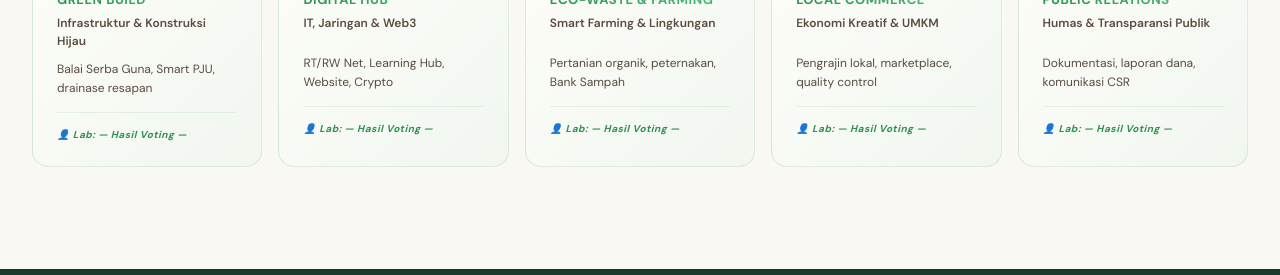
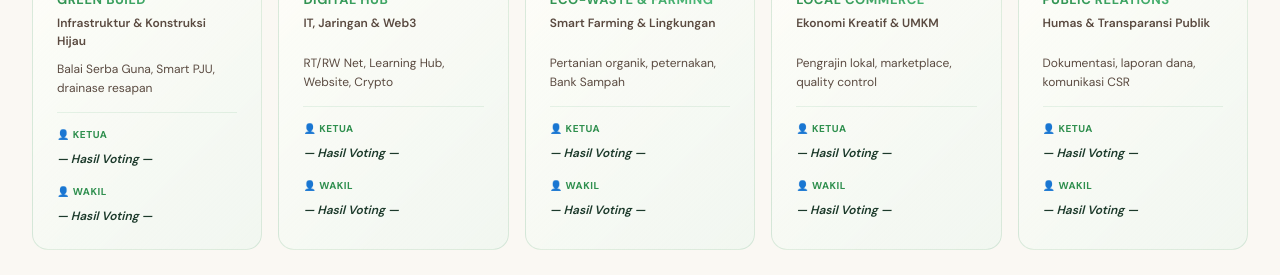
Before and after one commit to Karimkusin88/ciburial-eco-digital, a Next.js app: page / in a window 1280 px wide. Shown: the part 4780-5055 px from the top of the page. Built offline with nearby package versions, Linux system fonts and the light colour scheme; no server answers; the database is empty.

Commit message:
feat: restructure pengurus dengan ketua & wakil per divisi

```diff
--- a/components/home/ProposalTab.tsx
+++ b/components/home/ProposalTab.tsx
@@ -56,7 +56,7 @@ export default function ProposalTab({ transaksi }: ProposalTabProps) {
             <div style={{ fontSize: 11, fontWeight: 700, color: "var(--tm)", letterSpacing: ".08em", marginBottom: 4 }}>Nomor: 01/CBM/III/2026 &nbsp;|&nbsp; Hal: Permohonan Dukungan & Kolaborasi</div>
             <div style={{ fontSize: 11, color: "var(--tm)" }}>Lampiran: 1 (Satu) Berkas Proposal</div>
           </div>
-          <p style={{ marginBottom: 14 }}>Kepada Yth, <strong>[Nama Instansi / Perusahaan / Calon Donatur]</strong> di Tempat. Dengan hormat,</p>
+          <p style={{ marginBottom: 14 }}>Kepada Yth, <strong>[Instansi / Perusahaan / Donatur]</strong> di Tempat. Dengan hormat,</p>
           <p style={{ marginBottom: 14 }}>Puji syukur ke hadirat Tuhan Yang Maha Esa atas segala limpahan rahmat-Nya. Bersama surat ini, kami dari Paguyuban Warga & Pemuda Ciburial Makers bermaksud menyampaikan proposal program <strong>"Ciburial Eco-Digital Village"</strong>.</p>
           <p style={{ marginBottom: 14 }}>Program ini adalah inisiatif swadaya masyarakat akar rumput untuk membangun ekosistem desa yang mandiri, cerdas, dan ramah lingkungan. Mengawinkan kekayaan alam organik dengan literasi teknologi digital untuk menciptakan ketahanan pangan, keamanan lingkungan, dan peningkatan SDM generasi muda.</p>
           <p style={{ marginBottom: 28 }}>Mengingat besarnya skala pergerakan ini, kami membuka ruang kolaborasi dan memohon dukungan dari Bapak/Ibu/Saudara guna merealisasikan cetak biru kemakmuran desa ini.</p>
@@ -169,7 +169,7 @@ export default function ProposalTab({ transaksi }: ProposalTabProps) {
             },
             {
               group: "C. Tim Eksekutif Lapangan (Ciburial Makers)", items: [
-                "Ketua Pelaksana (PM): [Hasil Voting]",
+                "Ketua Pelaksana : [Hasil Voting]",
                 "Sekretaris & Administrasi: [Hasil Voting]",
                 "Bendahara Program: [Hasil Voting]",
               ]
--- a/components/home/TentangTab.tsx
+++ b/components/home/TentangTab.tsx
@@ -16,26 +16,31 @@ interface TentangTabProps {
 
 // ─── STRUKTUR ORGANISASI ─────────────────────────────────────────────────
 const dwnPelindung = [
-  { role: "Tokoh Agama", name: "— Hasil Musyawarah —", icon: "🕌" },
-  { role: "Kepala Kewilayahan", name: "Bpk. Enang (Ketua RW)", icon: "🏘️" },
-  { role: "Koordinator RT 01", name: "Sarip Hidayat", icon: "👤" },
-  { role: "Koordinator RT 02", name: "Oneng", icon: "👤" },
-  { role: "Koordinator RT 03", name: "Mumun", icon: "👤" },
+  { role: "Tokoh Agama", name: "— Hasil Musyawarah —", icon: "🕌", foto: "/uploads/pengurus/dewan/tokoh-agama.jpg" },
+  { role: "Kepala Kewilayahan", name: "Bpk. Enang (Ketua RW)", icon: "🏘️", foto: "/uploads/pengurus/dewan/kepala-kewilayahan.jpg" },
+  { role: "Koordinator RT 01", name: "Sarip Hidayat", icon: "👤", foto: "/uploads/pengurus/dewan/rt01.jpg" },
+  { role: "Koordinator RT 02", name: "Oneng", icon: "👤", foto: "/uploads/pengurus/dewan/rt02.jpg" },
+  { role: "Koordinator RT 03", name: "Mumun", icon: "👤", foto: "/uploads/pengurus/dewan/rt03.jpg" },
 ];
 const dwnPengawas = [
-  { role: "Pengelola Dana DKM", name: "Bpk. Pupu Apipudin", icon: "🤲" },
+  { role: "Pengelola Dana DKM", name: "Bpk. Pupu Apipudin", icon: "🤲", foto: "/uploads/pengurus/dewan/kas-dkm.jpg" },
 ];
 const timEksekutif = [
-  { role: "Ketua Pelaksana (PM)", name: "— Hasil Voting —", icon: "⚡" },
-  { role: "Sekretaris", name: "— Hasil Voting —", icon: "📋" },
-  { role: "Bendahara", name: "— Hasil Voting —", icon: "💰" },
+  { role: "Ketua Pelaksana (PM)", name: "— Hasil Voting —", icon: "⚡", foto: "/uploads/pengurus/tim-eksekutif/ketua-pm.jpg" },
+  { role: "Sekretaris", name: "— Hasil Voting —", icon: "📋", foto: "/uploads/pengurus/tim-eksekutif/sekretaris.jpg" },
+  { role: "Bendahara", name: "— Hasil Voting —", icon: "💰", foto: "/uploads/pengurus/tim-eksekutif/bendahara.jpg" },
 ];
 const divisi = [
-  { icon: "🏗️", nama: "Green Build", full: "Infrastruktur & Konstruksi Hijau", tugas: "Balai Serba Guna, Smart PJU, drainase resapan" },
-  { icon: "💻", nama: "Digital Hub", full: "IT, Jaringan & Web3", tugas: "RT/RW Net, Learning Hub, Website, Crypto" },
-  { icon: "🌾", nama: "Eco-Waste & Farming", full: "Smart Farming & Lingkungan", tugas: "Pertanian organik, peternakan, Bank Sampah" },
-  { icon: "🛒", nama: "Local Commerce", full: "Ekonomi Kreatif & UMKM", tugas: "Pengrajin lokal, marketplace, quality control" },
-  { icon: "📢", nama: "Public Relations", full: "Humas & Transparansi Publik", tugas: "Dokumentasi, laporan dana, komunikasi CSR" },
+  { icon: "🏗️", nama: "Green Build", full: "Infrastruktur & Konstruksi Hijau", tugas: "Balai Serba Guna, Smart PJU, drainase resapan",
+    ketua: { nama: "— Hasil Voting —" }, wakil: { nama: "— Hasil Voting —" } },
+  { icon: "💻", nama: "Digital Hub", full: "IT, Jaringan & Web3", tugas: "RT/RW Net, Learning Hub, Website, Crypto",
+    ketua: { nama: "— Hasil Voting —" }, wakil: { nama: "— Hasil Voting —" } },
+  { icon: "🌾", nama: "Eco-Waste & Farming", full: "Smart Farming & Lingkungan", tugas: "Pertanian organik, peternakan, Bank Sampah",
+    ketua: { nama: "— Hasil Voting —" }, wakil: { nama: "— Hasil Voting —" } },
+  { icon: "🛒", nama: "Local Commerce", full: "Ekonomi Kreatif & UMKM", tugas: "Pengrajin lokal, marketplace, quality control",
+    ketua: { nama: "— Hasil Voting —" }, wakil: { nama: "— Hasil Voting —" } },
+  { icon: "📢", nama: "Public Relations", full: "Humas & Transparansi Publik", tugas: "Dokumentasi, laporan dana, komunikasi CSR",
+    ketua: { nama: "— Hasil Voting —" }, wakil: { nama: "— Hasil Voting —" } },
 ];
 
 export default function TentangTab({ onNavigate, testimoni = [], onPaymentSuccess }: TentangTabProps) {
@@ -374,7 +379,15 @@ export default function TentangTab({ onNavigate, testimoni = [], onPaymentSucces
                   <div style={{ fontSize: 13, fontWeight: 800, color: "#1C3A2B", marginBottom: 4, textTransform: "uppercase", letterSpacing: ".04em", background: `linear-gradient(135deg,#2F8F4E,#4FBF7E)`, backgroundClip: "text", WebkitBackgroundClip: "text", WebkitTextFillColor: "transparent" }}>{d.nama}</div>
                   <div style={{ fontSize: 12, fontWeight: 600, color: "#5A4A40", marginBottom: 10, minHeight: 30 }}>{d.full}</div>
                   <div style={{ fontSize: 12, lineHeight: 1.6, color: "#5A4A40", marginBottom: 14, paddingBottom: 14, borderBottom: "1px solid rgba(47,143,78,.1)" }}>{d.tugas}</div>
-                  <div style={{ fontSize: 10, fontWeight: 700, color: "#2F8F4E", fontStyle: "italic", letterSpacing: ".05em" }}>👤 Lab: — Hasil Voting —</div>
+
+                  {/* Ketua & Wakil (Nama saja) */}
+                  <div style={{ display: "flex", flexDirection: "column", gap: 8 }}>
+                    <div style={{ fontSize: 10, fontWeight: 700, color: "#2F8F4E", textTransform: "uppercase", letterSpacing: ".05em" }}>👤 Ketua</div>
+                    <div style={{ fontSize: 12, fontWeight: 600, color: "#1C3A2B", fontStyle: d.ketua.nama.includes("—") ? "italic" : "normal", marginBottom: 8 }}>{d.ketua.nama}</div>
+
+                    <div style={{ fontSize: 10, fontWeight: 700, color: "#2F8F4E", textTransform: "uppercase", letterSpacing: ".05em" }}>👤 Wakil</div>
+                    <div style={{ fontSize: 12, fontWeight: 600, color: "#1C3A2B", fontStyle: d.wakil.nama.includes("—") ? "italic" : "normal" }}>{d.wakil.nama}</div>
+                  </div>
                 </div>
               ))}
             </div>
```
